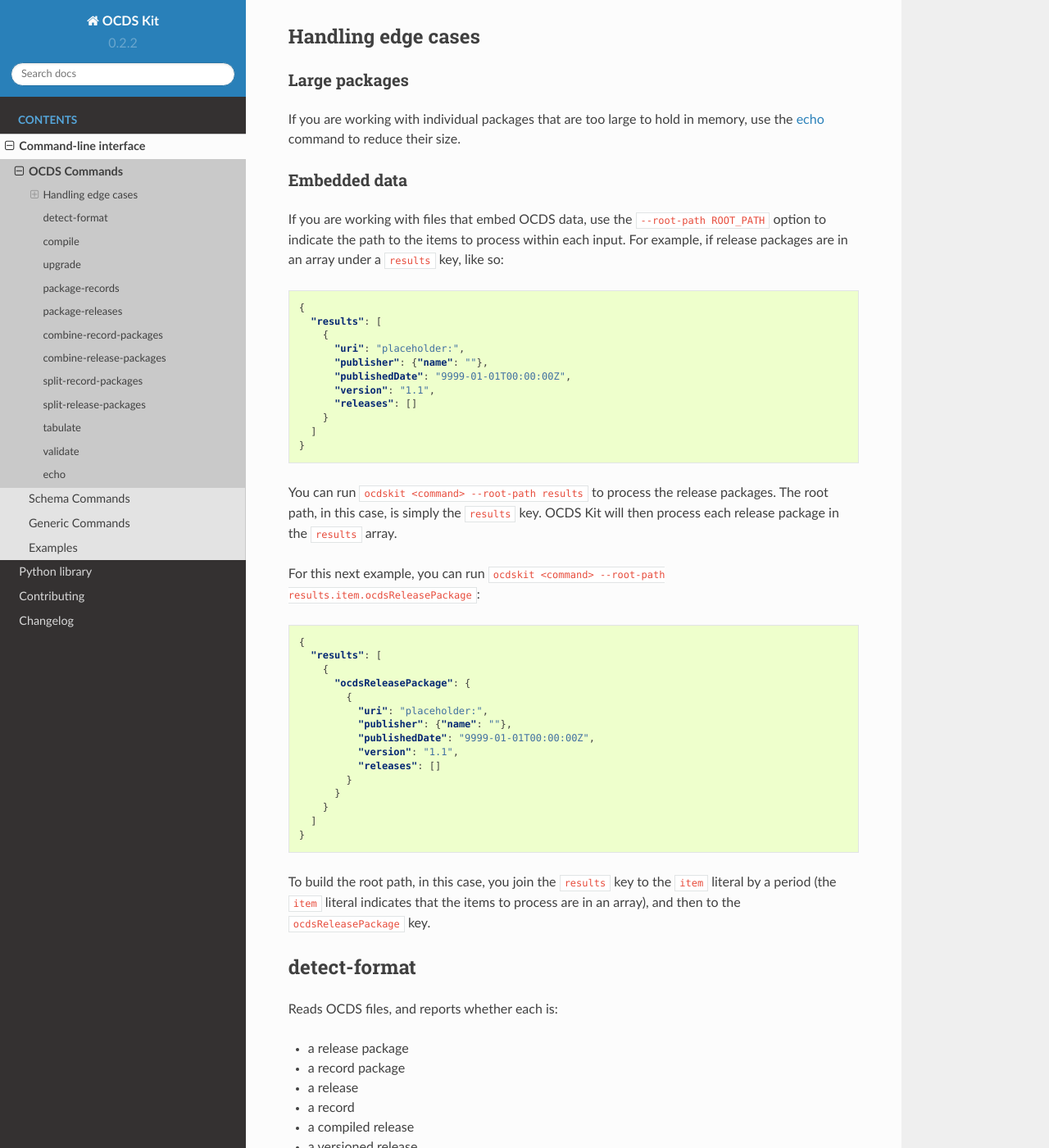
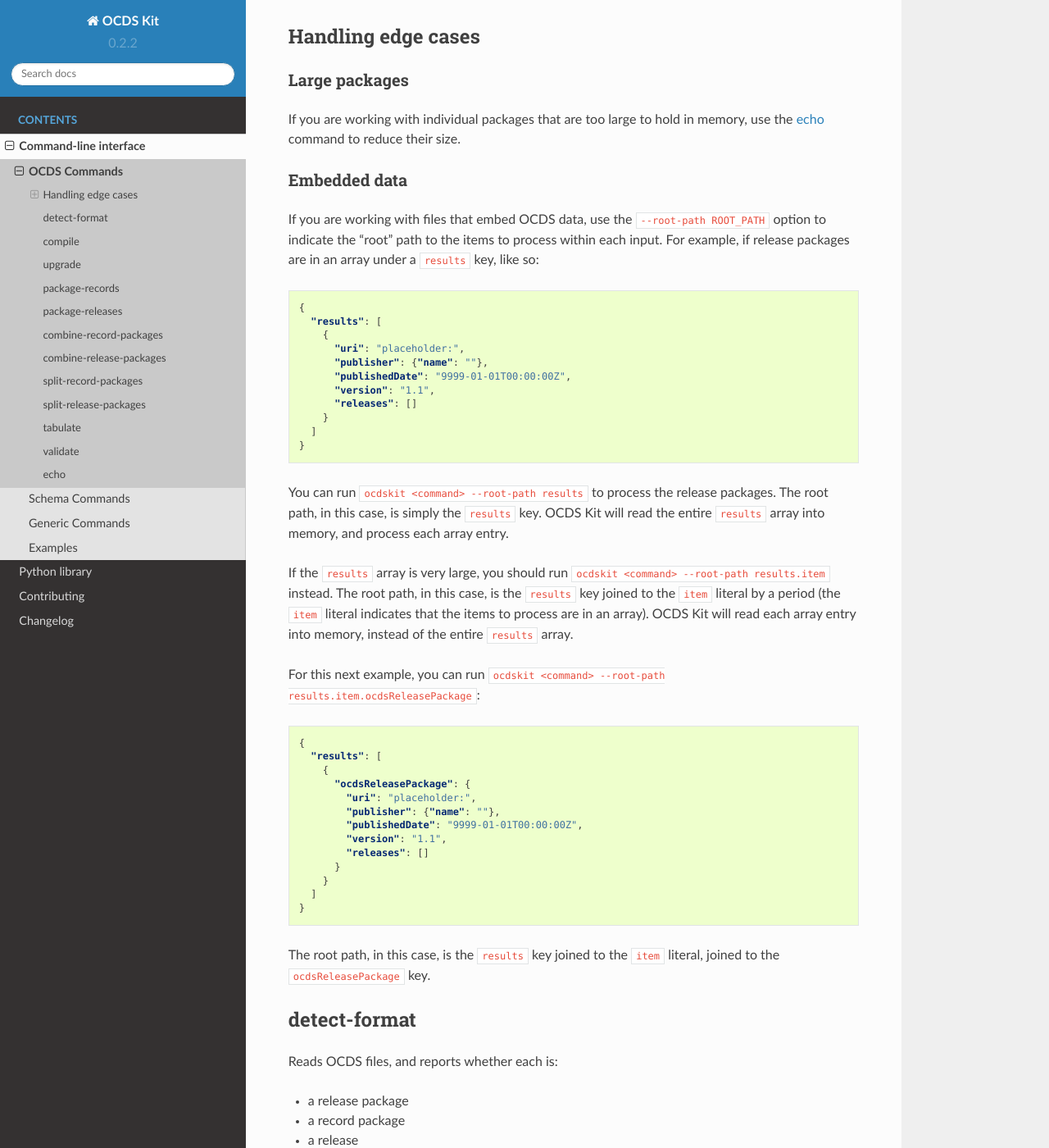
Before and after one commit to open-contracting/ocdskit, a Sphinx documentation site: the page built from docs/cli/ocds.rst, in a window 1280 px wide and 1400 px high, scrolled down 352 px. Shown: the whole window at 82% size. Built offline with Sphinx 7.4.7 and the Read the Docs theme 2.0.0, drawn with Linux system fonts in a browser that asks for light colours; some of the changed text lies outside the part shown.

Commit message:
Clarify the use of ".item" in root paths, to avoid memory issues

```diff
--- a/docs/cli/ocds.rst
+++ b/docs/cli/ocds.rst
@@ -18,10 +18,12 @@ Large packages
 
 If you are working with individual packages that are too large to hold in memory, use the :ref:`echo` command to reduce their size.
 
+.. _embedded-data:
+
 Embedded data
 ~~~~~~~~~~~~~
 
-If you are working with files that embed OCDS data, use the ``--root-path ROOT_PATH`` option to indicate the path to the items to process within each input. For example, if release packages are in an array under a ``results`` key, like so:
+If you are working with files that embed OCDS data, use the ``--root-path ROOT_PATH`` option to indicate the "root" path to the items to process within each input. For example, if release packages are in an array under a ``results`` key, like so:
 
 .. code:: json
 
@@ -37,7 +39,9 @@ If you are working with files that embed OCDS data, use the ``--root-path ROOT_P
      ]
    }
 
-You can run ``ocdskit <command> --root-path results`` to process the release packages. The root path, in this case, is simply the ``results`` key. OCDS Kit will then process each release package in the ``results`` array.
+You can run ``ocdskit <command> --root-path results`` to process the release packages. The root path, in this case, is simply the ``results`` key. OCDS Kit will read the entire ``results`` array into memory, and process each array entry.
+
+If the ``results`` array is very large, you should run ``ocdskit <command> --root-path results.item`` instead. The root path, in this case, is the ``results`` key joined to the ``item`` literal by a period (the ``item`` literal indicates that the items to process are in an array). OCDS Kit will read each array entry into memory, instead of the entire ``results`` array.
 
 For this next example, you can run ``ocdskit <command> --root-path results.item.ocdsReleasePackage``:
 
@@ -47,19 +51,17 @@ For this next example, you can run ``ocdskit <command> --root-path results.item.
      "results": [
        {
          "ocdsReleasePackage": {
-           {
-             "uri": "placeholder:",
-             "publisher": {"name": ""},
-             "publishedDate": "9999-01-01T00:00:00Z",
-             "version": "1.1",
-             "releases": []
-           }
+           "uri": "placeholder:",
+           "publisher": {"name": ""},
+           "publishedDate": "9999-01-01T00:00:00Z",
+           "version": "1.1",
+           "releases": []
          }
        }
      ]
    }
 
-To build the root path, in this case, you join the ``results`` key to the ``item`` literal by a period (the ``item`` literal indicates that the items to process are in an array), and then to the ``ocdsReleasePackage`` key.
+The root path, in this case, is the ``results`` key joined to the ``item`` literal, joined to the ``ocdsReleasePackage`` key.
 
 detect-format
 -------------
@@ -121,7 +123,7 @@ OCDS 1.0 `describes <https://standard.open-contracting.org/1.0/en/schema/referen
 
 For the Python API, see :doc:`../api/upgrade`.
 
-If a *release* package is too large, you can upgrade its individual releases using ``--root-path releases``.
+If a *release* package is too large, you can upgrade its individual releases using ``--root-path releases.item``.
 
 .. _package-records:
 
@@ -147,7 +149,7 @@ Optional positional arguments:
 
 To convert record packages to a record package, you can use the ``--root-path`` option::
 
-    cat tests/fixtures/realdata/record-package* | ocdskit package-records --root-path records
+    cat tests/fixtures/realdata/record-package* | ocdskit package-records --root-path records.item
 
 If ``--uri`` and ``--published-date`` are not set, the output package will be invalid. Use ``--fake`` to set placeholder values.
 
@@ -177,7 +179,7 @@ Optional positional arguments:
 
 To convert record packages to a release package, you can use the ``--root-path`` option::
 
-    cat tests/fixtures/realdata/record-package* | ocdskit package-releases --root-path records.item.releases
+    cat tests/fixtures/realdata/record-package* | ocdskit package-releases --root-path records.item.releases.item
 
 If ``--uri`` and ``--published-date`` are not set, the output package will be invalid. Use ``--fake`` to set placeholder values.
 
@@ -324,11 +326,11 @@ You can also use this command to extract releases from release packages, and rec
 
 -  Split a large record package into smaller packages of 100 records each::
 
-      cat large-record-package.json | ocdskit echo --root-path records | ocdskit package-records --size 100
+      cat large-record-package.json | ocdskit echo --root-path records.item | ocdskit package-records --size 100
 
 -  Split a large release package into smaller packages of 1,000 releases each::
 
-      cat large-release-package.json | ocdskit echo --root-path releases | ocdskit package-releases --size 1000
+      cat large-release-package.json | ocdskit echo --root-path releases.item | ocdskit package-releases --size 1000
 
 Note that the package metadata from the large package won't be retained in the smaller packages; you can use the optional arguments of the :ref:`package-records` and :ref:`package-releases` commands to set the package metadata.
 
```
